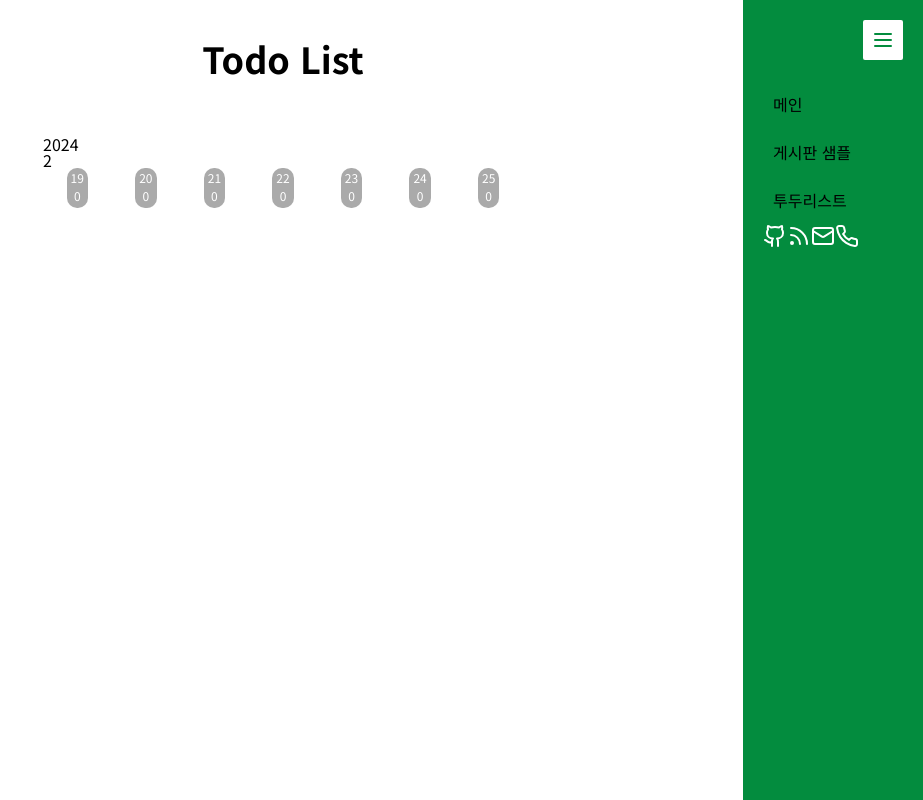
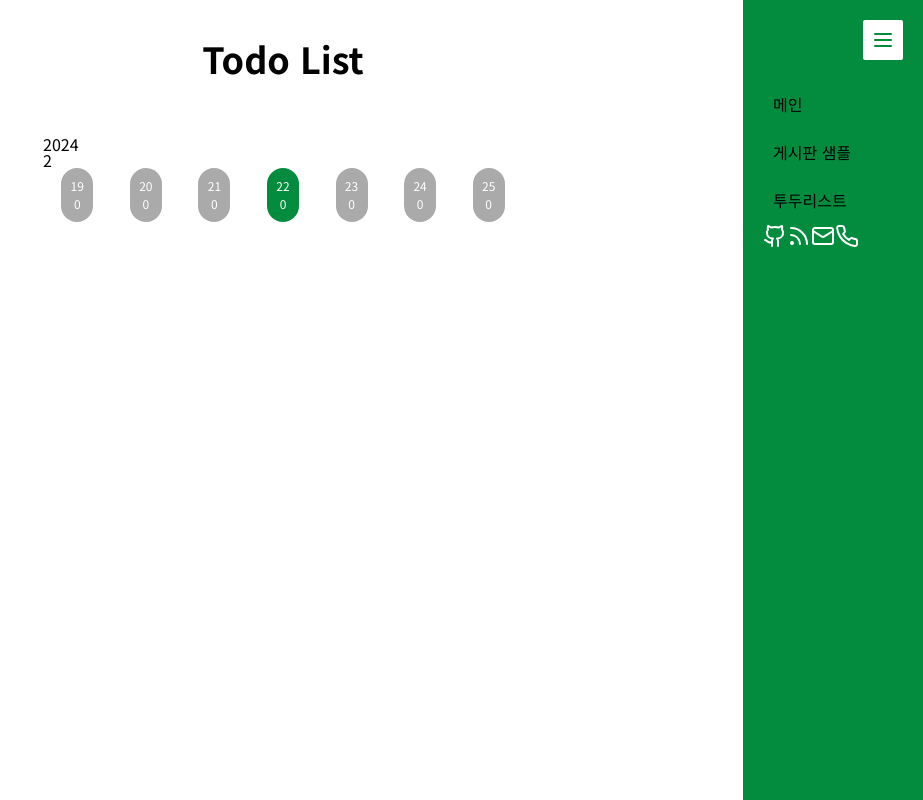
Before and after one commit to 33park/next-sample, a Next.js app in the folder next-basic/: page /todo in a window 1280 px wide. Shown: the whole page, without its empty margins (357-1280 px from the left). Built offline with nearby package versions, Linux system fonts and the light colour scheme.

Commit message:
당일 리스트 배경색상 변경

```diff
--- a/next-basic/src/app/component/todo/TodoCalendar.tsx
+++ b/next-basic/src/app/component/todo/TodoCalendar.tsx
@@ -1,3 +1,5 @@
+'use client'
+
 import React, { useState, useEffect } from 'react';
 import styled from 'styled-components';
 import { flexBox } from '@/style/styles/common';
@@ -9,21 +11,18 @@ interface TodoProps {
 }
 
 export default function TodoCalendar({ count }: TodoProps) {
-    // 현재 날짜 상태 추가
+    const [ inputCount, setInputCount ] = useState(count);
     const [currentDate, setCurrentDate] = useState(new Date());
 
     useEffect(() => {
         const intervalId = setInterval(() => {
-            // 현재 날짜를 갱신하여 상태 업데이트
             const newDate = new Date();
             setCurrentDate(newDate);
-        }, 60000); // 1분마다 실행
+        }, 60000);
 
-        // 컴포넌트가 언마운트될 때 interval 정리
         return () => clearInterval(intervalId);
-    }, []); // 최초 렌더링 시에만 실행
+    }, []);
 
-    // 최근 7일의 날짜를 생성하고 포맷팅하는 함수
     const generateRecentWeekDates = (currentDate: Date) => {
         const recentWeekDates = [];
         for (let i = 3; i >= -3; i--) {
@@ -38,30 +37,28 @@ export default function TodoCalendar({ count }: TodoProps) {
             const day = String(date.getDate()).padStart(2, '');
             const isToday = date.toDateString() === currentDate.toDateString();
 
-            console.log(`isToday: ${isToday}` );
+            console.log(isToday);
 
 
-            return { thisYear: year, thisMonth: month, date: day, count: 0, isToday };
+            return { thisYear: year, thisMonth: month, date: day, count: 0, isToday: isToday };
         });
     };
 
-    // 최근 7일의 날짜 데이터 생성
     const formattedRecentWeekDates = generateRecentWeekDates(currentDate);
 
     return (
         <>
-            {/* 주말 캘린더 */}
             <CalendarContainer>
                 <div>
                     <h2>{currentDate.getFullYear()}</h2>
                     <h3>{currentDate.getMonth() + 1}</h3>
                 </div>
                 <WeekendList>
-                    {formattedRecentWeekDates.map(({ date, count, isToday },index) => (
-                        <li key={index} currentdatebold={isToday.toString()}>
-                            <strong >{date}</strong>
+                    {formattedRecentWeekDates && formattedRecentWeekDates.map(({ date, count, isToday }, index) => (
+                        <ListItem key={index} $checkedToday={isToday}>
+                            <strong>{date}</strong>
                             <span>{count}</span>
-                        </li>
+                        </ListItem>
                     ))}
                 </WeekendList>
             </CalendarContainer>
@@ -74,21 +71,25 @@ const CalendarContainer = styled.div`
     width: 100%;
 `;
 
-const WeekendList = styled.ul<{currentdatebold: Boolean}>`
+const WeekendList = styled.ul`
     ${flexBox({justify:'space-around'})}
     width: 100%;
-    li{
-        ${flexBox()}
-        flex-direction: column;
-        line-height: 1;
-        background-color: ${({ currentdatebold }) => currentdatebold === true ? theme.colors.primary : theme.colors.gray};
-        padding: 0.4rem 0.4rem 0.6rem;
-        border-radius: 1rem;
-        color: ${theme.colors.white};
-        font-size: 1.2rem;
+`;
 
-        strong{
-            margin-bottom: .6rem;
-        }
+const ListItem = styled.li<{ $checkedToday: boolean }>`
+    ${flexBox({justify: 'center'})}
+    flex-direction: column;
+    width: 3.2rem;
+    height: 5.4rem;
+    line-height: 1;
+    background-color: ${({ $checkedToday }) => $checkedToday ? theme.colors.primary : theme.colors.gray};
+    padding: 0.4rem;
+    border-radius: 3rem;
+    box-sizing: border-box;
+    color: ${theme.colors.white};
+    font-size: 1.2rem;
+
+    strong {
+        margin-bottom: .6rem;
     }
 `;
--- a/next-basic/src/app/todo/page.tsx
+++ b/next-basic/src/app/todo/page.tsx
@@ -5,25 +5,17 @@ import styled from 'styled-components';
 import { flexBox } from '@/style/styles/common';
 import TodoList from '../component/todo/TodoList';
 import TodoCalendar from '../component/todo/TodoCalendar';
+import TodoSampleData from '../../../public/api/todoSample'
 
 export default function TodoApp() {
 
-
-    // Sample data
-    const registeredList = [
-        { order: 1, content: 'Task 1', status: false },
-        { order: 2, content: 'Task 2', status: true },
-        { order: 3, content: 'Task 3', status: false },
-    ];
-
-    const todoBoard = []
 
     return (
         <div>
             <TodoContainer>
                 <h1>Todo List</h1>
-                <TodoCalendar calendarList={[]}  registeredList={registeredList}/>
-                <TodoList todoBoard={todoBoard} />
+                <TodoCalendar count={[]}/>
+                <TodoList registeredList={TodoSampleData.todoContent}/>
             </TodoContainer>
         </div>
     );
```
